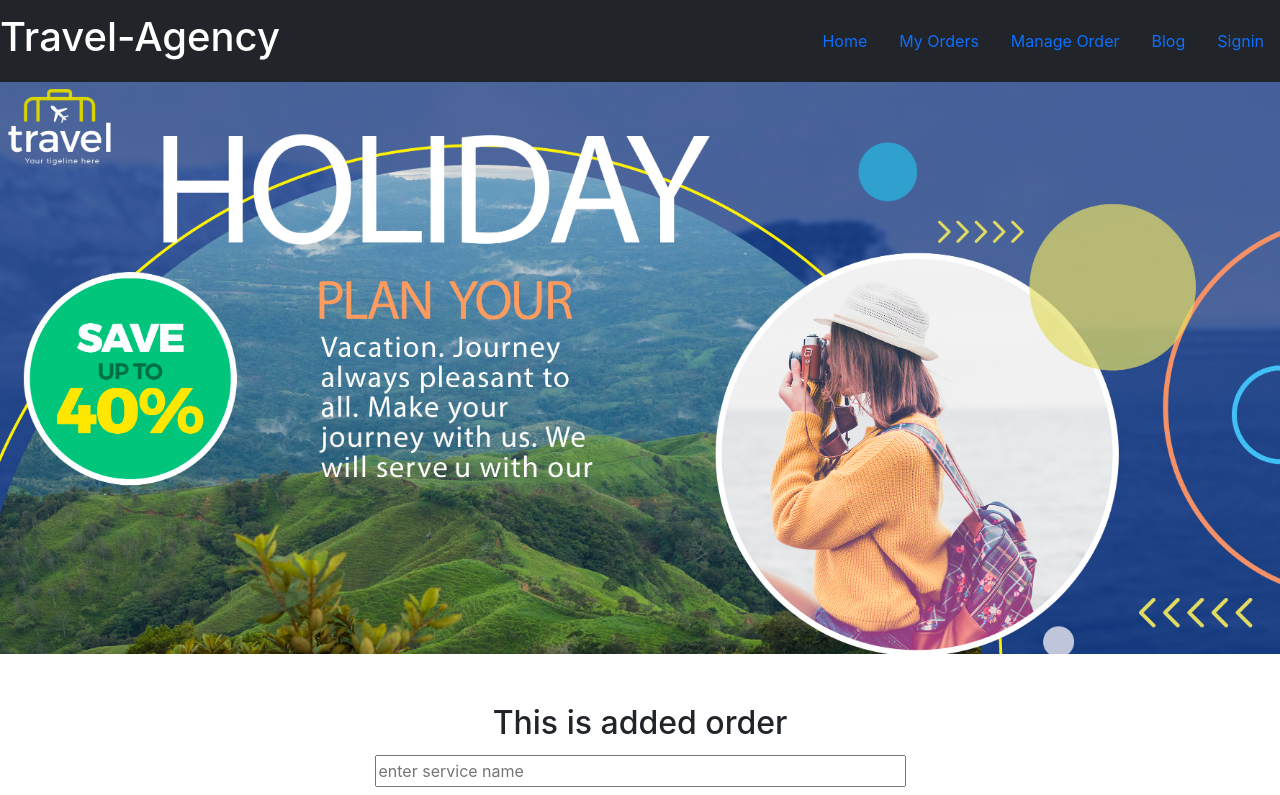
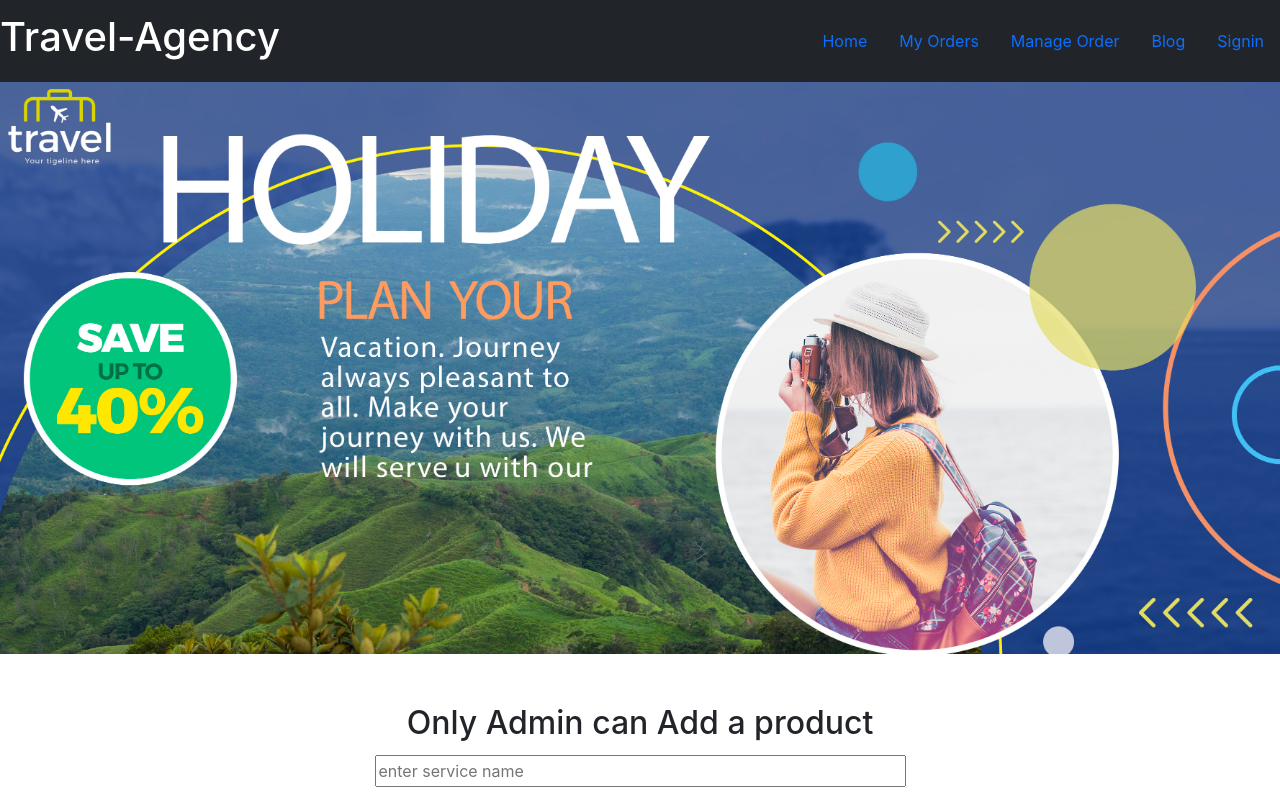
Before and after one commit to sharifok1/Travel-Service-Agency, a React (Create React App) app: page /AddedService in a window 1280 px wide. Shown: the top 795 px of the page. Built offline with nearby package versions, Linux system fonts and the light colour scheme; no server answers.

Commit message:
update add service

```diff
--- a/src/Pages/AddedServices/AddedService.js
+++ b/src/Pages/AddedServices/AddedService.js
@@ -13,7 +13,7 @@ const AddedService = () => {
         }
     return (
         <div className="added-form">
-            <h2>This is added order</h2>
+            <h2>Only Admin can Add a product</h2>
             <form onSubmit={handleSubmit(onSubmit)}>
                 <input {...register("name")} placeholder="enter service name"/> <br />
                 <input {...register("price")}placeholder="enter trip cost" /> <br />
```
